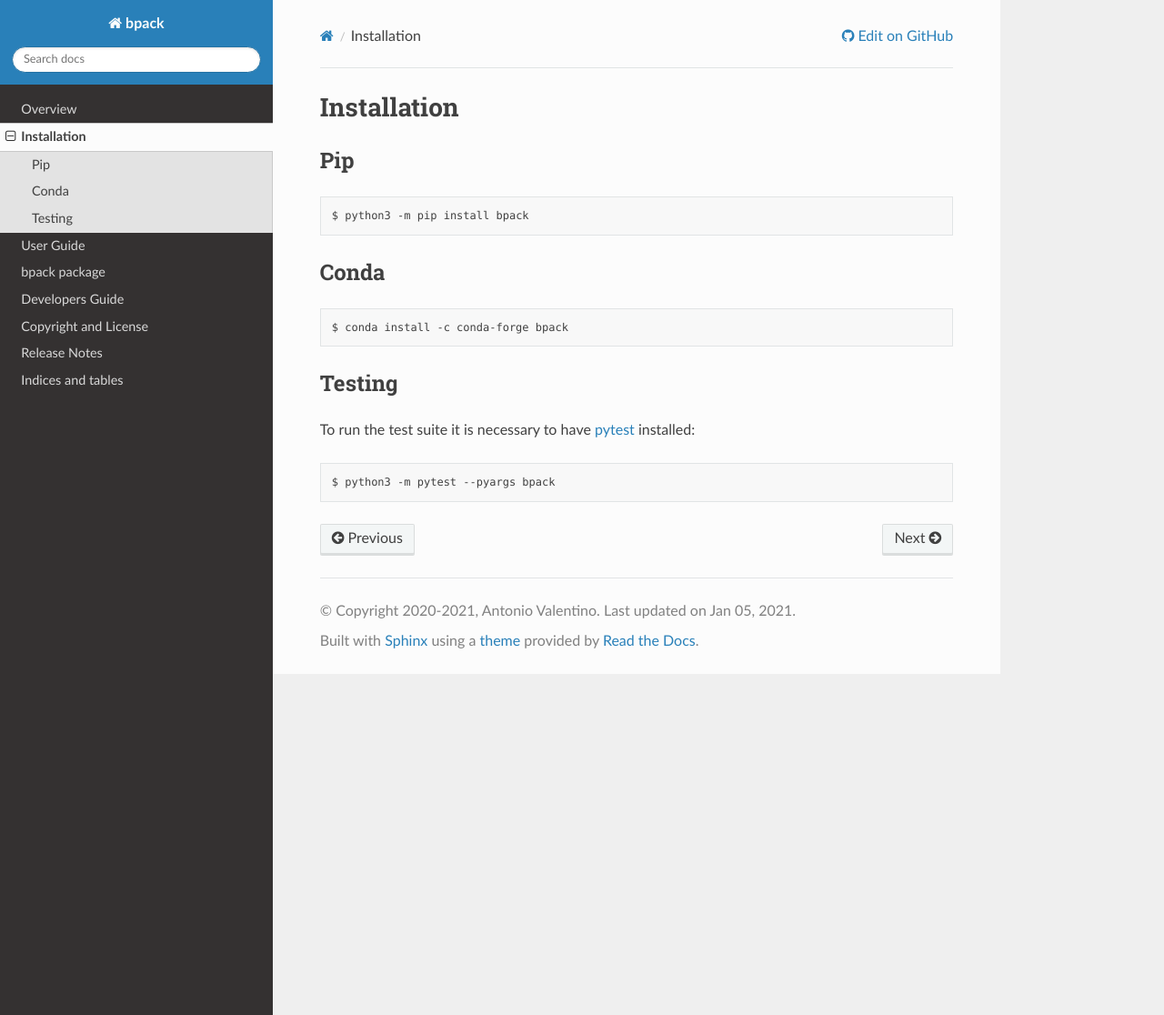
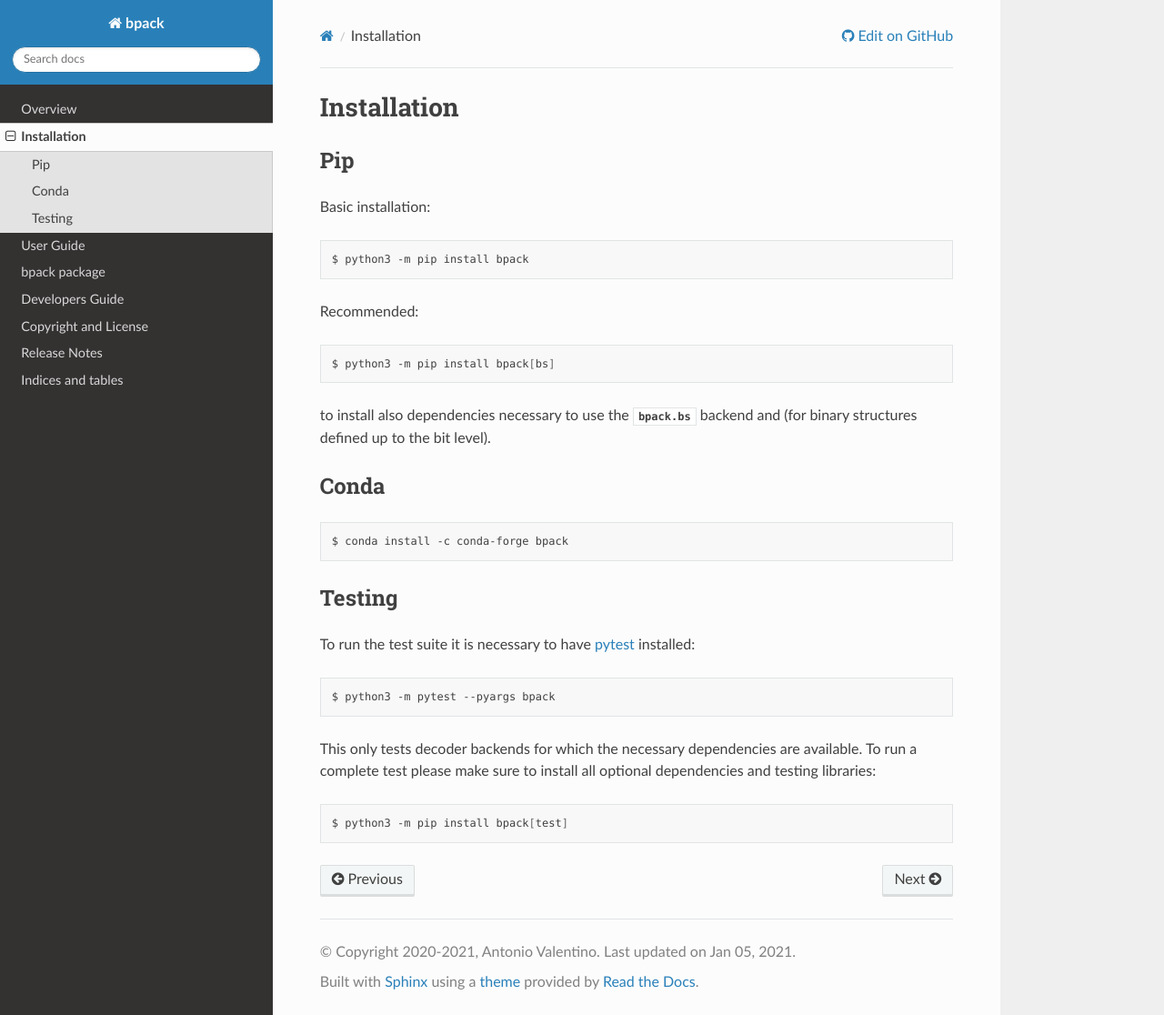
Before and after one commit to avalentino/bpack, a Sphinx documentation site: the page built from docs/installation.rst, in a window 1280 px wide and 1116 px high. Shown: the whole window at 91% size. Built offline with Sphinx 7.4.7 and the Read the Docs theme 2.0.0, drawn with Linux system fonts in a browser that asks for light colours; the version number is read from the project's files by our own code.

```diff
--- a/docs/TODO.rst
+++ b/docs/TODO.rst
@@ -18,8 +18,7 @@ Miscellanea *To Do* list
 
 * replace :data:`EByteOrder.BIG` and :data:`EByteOrder.LITTLE`
   with ``BE`` and ``LE``
-* support for complex data type in all backends
 * new ``nfields(descriptor)`` helper function
-* nested records and repeat
+* nested records and repeat (test)
 * improve support for typing -- bpack.T('i4')
 * decoder attributes (Decoder.descriptor)
--- a/docs/installation.rst
+++ b/docs/installation.rst
@@ -4,9 +4,20 @@ Installation
 Pip
 ---
 
+Basic installation:
+
 .. code-block:: shell
 
   $ python3 -m pip install bpack
+
+Recommended:
+
+.. code-block:: shell
+
+  $ python3 -m pip install bpack[bs]
+
+to install also dependencies necessary to use the :mod:`bpack.bs` backend
+and (for binary structures defined up to the bit level).
 
 
 Conda
@@ -26,4 +37,14 @@ To run the test suite it is necessary to have pytest_ installed:
 
   $ python3 -m pytest --pyargs bpack
 
+This only tests decoder backends for which the necessary dependencies
+are available.
+To run a complete test please make sure to install all optional dependencies
+and testing libraries:
+
+.. code-block:: shell
+
+  $ python3 -m pip install bpack[test]
+
+
 .. _pytest: https://docs.pytest.org
--- a/docs/overview.rst
+++ b/docs/overview.rst
@@ -59,6 +59,7 @@ Possible additional features still not implemented
 
 * data encoding (packing)
 * user defined converters
+* support for complex and datetime
 
 
 .. _Python: https://www.python.org
```
Also changed, not shown: docs/release_notes.rst (+12 -1 lines).
